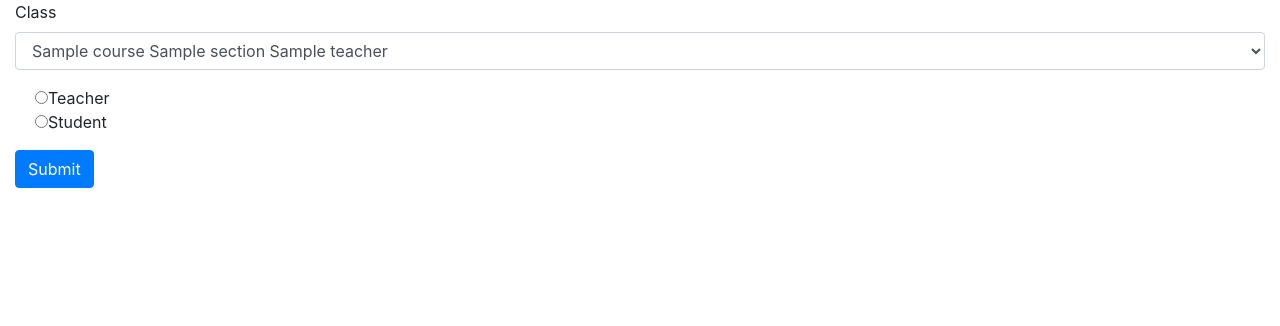
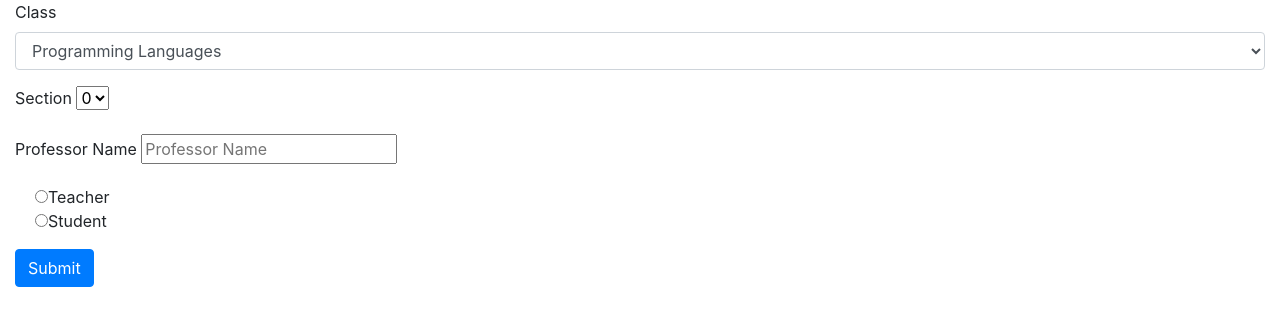
Before and after one commit to zanussbaum/Classroom-Participation-Interface, a Flask app: page / in a window 1280 px wide. Shown: the part 56-382 px from the top of the page. Run offline with Flask 2, Linux system fonts and the light colour scheme; a database or web service that is not in the repository returns one stand-in record (values such as "Sample title"); some libraries are stand-ins or nearby versions.

Commit message:
Revert "Merge branch 'master' of https://github.com/zanussbaum/Classroom-Participation-Interface"
This reverts commit 91037a537a8becbef02ca4c5a3407b6fee4b1102, reversing
changes made to 92e2140c78051c6a16887ba521f2985a049fb124.

```diff
--- a/app.py
+++ b/app.py
@@ -39,15 +39,11 @@ def about():
 @app.route('/', methods=['GET', 'POST'])
 def home():
     if request.method == 'POST':
-        course_tuple = request.form['course'].split(" ")
-        print(course_tuple)
-
-        person = request.form['person']
-        course = course_tuple[0]
-        section = course_tuple[1]
-        teacher = course_tuple[2]
-
-
+        #may want to assert that prof name and student names are all lowercase to reduce duplicate entries into the db
+        teacher = request.form['teacherName'].lower()
+        course = request.form.get('course')
+        section = request.form.get('section')
+        person = request.form.get('person')
 
         #this is where we would make a database call to see class number
         class_number = 1
@@ -115,8 +111,7 @@ def home():
         else:
             return redirect(url_for('student', teacher=teacher, course=course, section=section, class_number=class_number))
 
-    courses = Sections.find()
-    return render_template('home.html',courses=courses)
+    return render_template('home.html')
 
 @app.route('/student/<teacher>/<course>/<section>/<class_number>')
 def student(teacher, course, section, class_number):
--- a/db.py
+++ b/db.py
@@ -8,7 +8,6 @@ MONGO_DATABASE = "VirtualClassroom"
 MONGO_CLIENT = client = MongoClient(MONGO_HOST,MONGO_PORT)
 
 def get_database() -> 'pymongo.database.Database':
-    MONGO_CLIENT.drop_database(MONGO_DATABASE)
     return MONGO_CLIENT.get_database(MONGO_DATABASE)
 
 class Teacher:
@@ -19,11 +18,6 @@ class Teacher:
             self.id = None
         else:
             self.id = data['_id']
-
-    def __str__(self):
-        return self.name
-    def __repr__(self):
-        return self.__str__()
 
     def getName(self):
         return self.name
@@ -37,7 +31,7 @@ class Teacher:
 
 
 
-class _Teachers():
+class _Teachers(Teacher):
     def __init__(self):
         self.db = get_database()
         self.collection = self.db["teachers"]
@@ -92,12 +86,12 @@ class Question:
                 self.responses[data['user_name']] = data['message']
 
     def to_dict(self):
-        _return = dict({"question":self.question, "responses":self.responses, "number":self.number})
+        _return = dict(question=self.question, responses = self.responses, number = self.number)
         # _return['responses'] = self.responses
         return _return if self.id is None else _return.update({"_id": self.id})
 
 
-class _Questions():
+class _Questions(Question):
     def __init__(self):
         self.db = get_database()
         self.collection = self.db["questions"]
@@ -137,17 +131,6 @@ class Course_Section(Teacher):
 
         self.id = None
 
-    def __str__(self):
-        str = self.course + " " + self.section + " " + self.teacher.__str__()
-        return str
-
-    def __repr__(self):
-        return self.__str__()
-
-    def returnCourseSectionDetails(self):
-        temp = "Course Sections Details: " + "\nProfessor: " + self.teacher.getName() + "\nCourse: " + self.course + "\nSection: " + self.section
-        return temp
-
     def getCourse(self):
         return self.course
 
@@ -167,17 +150,10 @@ class Course_Section(Teacher):
         _return = dict(name = self.title, course= self.course, section = self.section, teacher_name = self.teacher_name, teacher_id = self.teacher_id)
         return _return if self.id is None else _return.update({'_id': self.id})
 
-class _Course_Sections():
+class _Course_Sections(Course_Section,Teacher):
     def __init__(self):
         self.db = get_database()
         self.collection = self.db['course_sections']
-
-    def find(self, element=None):
-        collection = self.collection
-        if element is None:
-            return collection.find({}, {"_id":0}).sort([("course",1)])
-        else:
-            return collection.find(element)
 
     def insert_one(self, course_section : 'Course_Section') -> 'bson.ObjectId':
         obj_id = self.collection.insert_one(course_section.to_dict())
@@ -251,7 +227,7 @@ class Course_Section_Meeting(Course_Section, Question, Teacher):
         _return = dict(questions=self.questions, date = self.date, course_section_id = self.course_section_id, session_number = self.session_number)
         return _return if self.id is None else _return.update({"_id" : self.id})
 
-class _Course_Section_Meetings():
+class _Course_Section_Meetings(Course_Section, Question, Teacher):
     def __init__(self):
         self.db = get_database()
         self.collection = self.db['course_section_meetings']
--- a/templates/home.html
+++ b/templates/home.html
@@ -28,11 +28,24 @@
                 <select class="form-control" name="course">
                   {%if courses%}
                     {%for course in courses%}
-                    <option>{{course.course + " " + course.section + " " + course.teacher.name}}</option>
+                    <option>{{course}}</option>
                     {%endfor%}
                   {%endif%}
+                    <option value="CSC322">Programming Languages</option>
+                    <option value="CSC371">Machine Learning</option>
                   </select>
               </div>
+              <div class="form-group">
+                <label for="exampleInputPassword1">Section</label>
+                <select name="section">
+                    <option value="0">0</option>
+                    <option value="1">1</option>
+                  </select>
+              </div>
+              <div class="form-group">
+                  <label for="exampleInputPassword1">Professor Name</label>
+                  <input name='teacherName' type="text" id="teacher" placeholder="Professor Name"/>
+                </div>
               <div class="form-group form-check">
                   <input type='radio' name='person' value='teacher'>Teacher<br>
                   <input type='radio' name='person' value='student'>Student<br>
```
